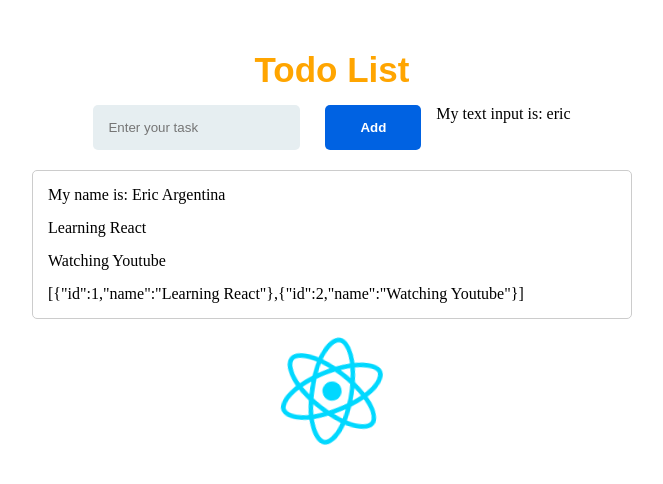
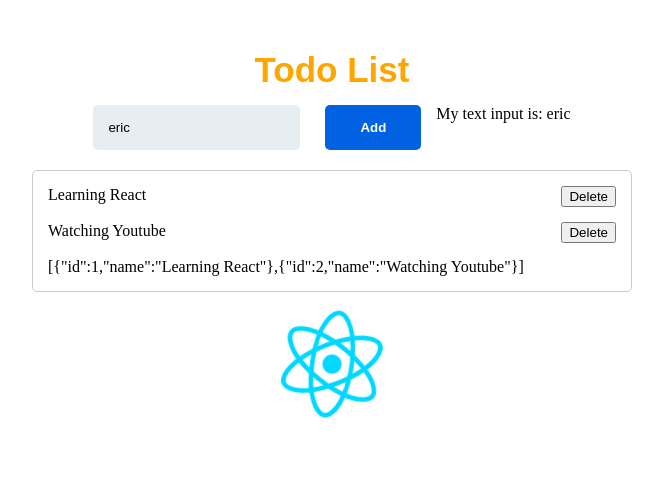
Before and after one commit to tr-nguyenn/React-vite-hoidanit, a React (Vite) app: page / in a window 1280 px wide. Shown: the top 484 px of the page, without its empty margins (308-971 px from the left). Built offline with nearby package versions, Linux system fonts and the light colour scheme.

Commit message:
video 39 - Render Todo List

```diff
--- a/src/components/todo/TodoData.jsx
+++ b/src/components/todo/TodoData.jsx
@@ -1,22 +1,18 @@
 const TodoData = (props) => {
-  //props là một biến object {}
-  //   {
-  //     name: "Eric";
-  //     age: 25;
-  //     data: {}
-  //   }
-  //destructuring object
-  const {name, age, data} = props;
-  //   const name = props.name;
-  //   const age = props.age;
-  //   const data = props.data;
-
-  console.log(">>> check props: ", props);
+  const {todoList} = props;
+  console.log(">>> check props: ", todoList);
   return (
     <div className="todo-data">
-      <div>My name is: {name}</div>
-      <div>Learning React</div>
-      <div>Watching Youtube</div>
+      {todoList.map((item, index) => {
+        console.log(">>> check map: ", item, index);
+        return (
+          <div className="todo-item">
+            <div>{item.name}</div>
+            <button>Delete</button>
+          </div>
+        );
+      })}
+
       <div>{JSON.stringify(props.todoList)}</div>
     </div>
   );
--- a/src/components/todo/TodoNew.jsx
+++ b/src/components/todo/TodoNew.jsx
@@ -11,6 +11,7 @@ const TodoNew = (props) => {
   //addNewToDo("eric"); //fire
   const handleClick = () => {
     addNewToDo(valueInput);
+    setValueInput("");
   };
 
   const handleOnChange = (name) => {
@@ -24,6 +25,7 @@ const TodoNew = (props) => {
         className="inputTodo"
         placeholder="Enter your task"
         onChange={(event) => handleOnChange(event.target.value)}
+        value={valueInput}
       />
       <button className="btnAdd" onClick={handleClick}>
         Add
--- a/src/components/todo/todo.css
+++ b/src/components/todo/todo.css
@@ -81,3 +81,8 @@
     animation: logo-spin infinite 20s linear;
   }
 }
+
+.todo-item {
+  display: flex;
+  justify-content: space-between;
+}
```
